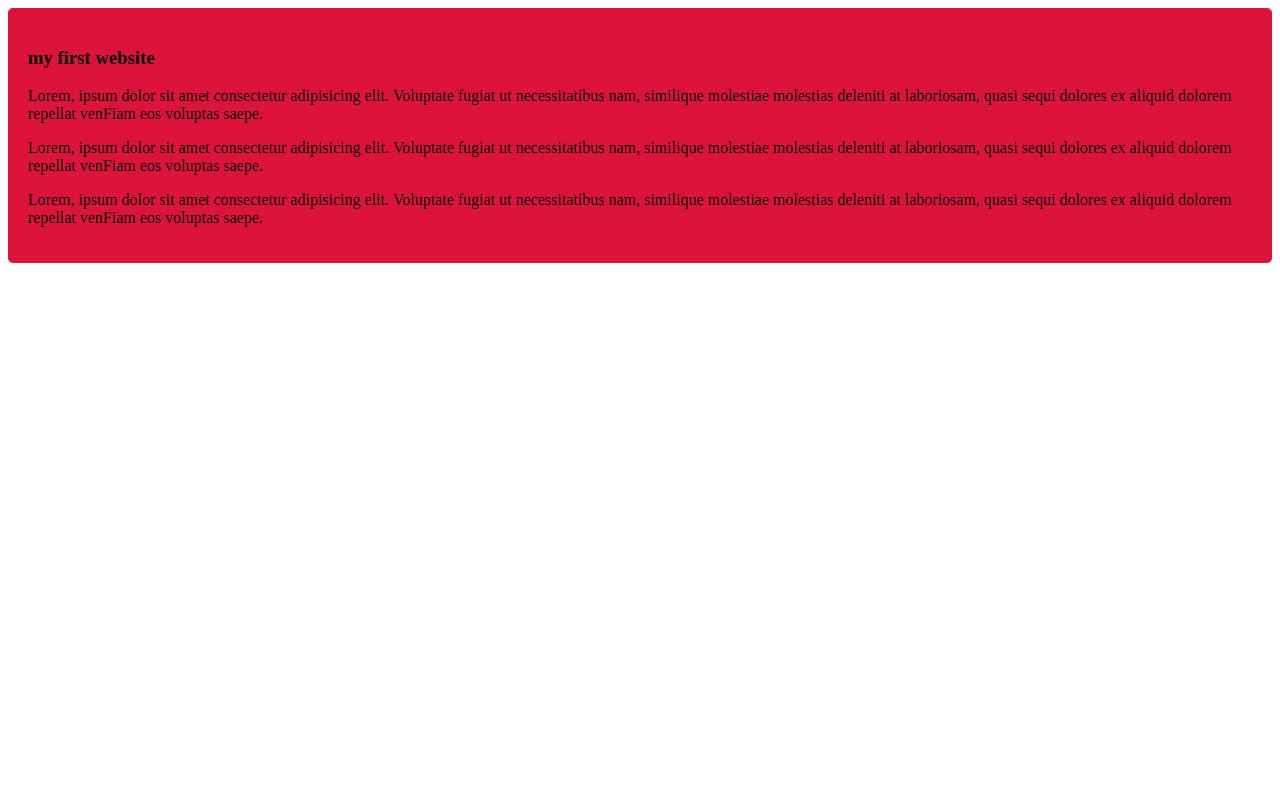
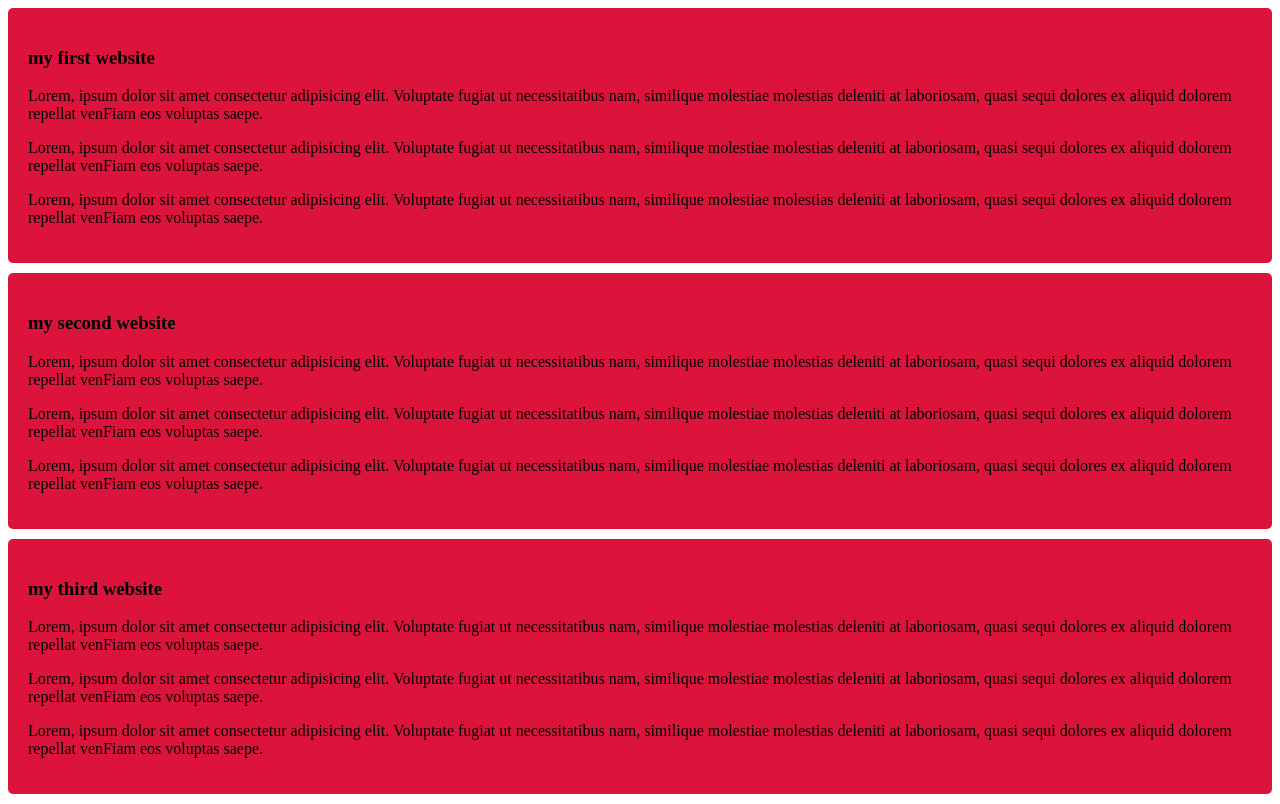
Before and after one commit to BaidyaBantu/my-second-repo, a plain HTML site: page index.html in a window 1280 px wide. Drawn offline with Linux system fonts and the light colour scheme.

Commit message:
added the second and third website

```diff
--- a/index.html
+++ b/index.html
@@ -27,9 +27,48 @@
         laboriosam, quasi sequi dolores ex aliquid dolorem repellat venFiam eos
         voluptas saepe.
       </p>
-
-
-
+    </div>
+    <div>
+      <h3>my second website</h3>
+      <p>
+        Lorem, ipsum dolor sit amet consectetur adipisicing elit. Voluptate
+        fugiat ut necessitatibus nam, similique molestiae molestias deleniti at
+        laboriosam, quasi sequi dolores ex aliquid dolorem repellat venFiam eos
+        voluptas saepe.
+      </p>
+      <p style="border: 5;">
+        Lorem, ipsum dolor sit amet consectetur adipisicing elit. Voluptate
+        fugiat ut necessitatibus nam, similique molestiae molestias deleniti at
+        laboriosam, quasi sequi dolores ex aliquid dolorem repellat venFiam eos
+        voluptas saepe.
+      </p>
+      <p>
+        Lorem, ipsum dolor sit amet consectetur adipisicing elit. Voluptate
+        fugiat ut necessitatibus nam, similique molestiae molestias deleniti at
+        laboriosam, quasi sequi dolores ex aliquid dolorem repellat venFiam eos
+        voluptas saepe.
+      </p>
+    </div>
+    <div>
+      <h3>my third website</h3>
+      <p>
+        Lorem, ipsum dolor sit amet consectetur adipisicing elit. Voluptate
+        fugiat ut necessitatibus nam, similique molestiae molestias deleniti at
+        laboriosam, quasi sequi dolores ex aliquid dolorem repellat venFiam eos
+        voluptas saepe.
+      </p>
+      <p style="border: 5;">
+        Lorem, ipsum dolor sit amet consectetur adipisicing elit. Voluptate
+        fugiat ut necessitatibus nam, similique molestiae molestias deleniti at
+        laboriosam, quasi sequi dolores ex aliquid dolorem repellat venFiam eos
+        voluptas saepe.
+      </p>
+      <p>
+        Lorem, ipsum dolor sit amet consectetur adipisicing elit. Voluptate
+        fugiat ut necessitatibus nam, similique molestiae molestias deleniti at
+        laboriosam, quasi sequi dolores ex aliquid dolorem repellat venFiam eos
+        voluptas saepe.
+      </p>
     </div>
   </body>
 </html>
--- a/styles/style.css
+++ b/styles/style.css
@@ -2,7 +2,7 @@ div{
     background-color: crimson;
     padding: 20px;
     border-radius: 5px;
-
+ margin-bottom: 10px;
 }
 #border{
     border: 10px;
```
